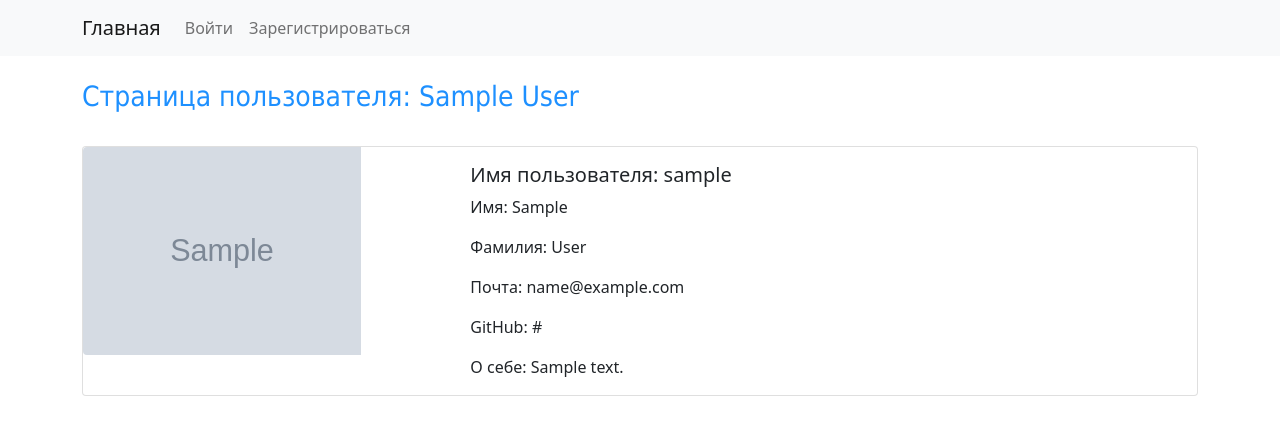
After one commit to samat-sultanov/hw_49, a Django app: page /accounts/1/ in a window 1280 px wide. The commit adds this page. Shown: the top 435 px of the page. Run offline with Django 4.2, Linux system fonts and the light colour scheme; tables that the repository leaves empty hold one stand-in row (values such as "Sample post"); grey boxes marked "Sample" are stand-in pictures; parts of the project's set-up code (start-up, migrations or seed data) failed here and were passed over.

Commit message:
создал представление и шаблон для личной страницы пользователя

```diff
--- /dev/null
+++ b/source/accounts/templates/user_detail.html
@@ -0,0 +1,27 @@
+{% extends 'base.html' %}
+
+{% block title %}Страница Пользователя{% endblock %}
+
+{% block content %}&nbsp;&nbsp;
+    <h3>Страница пользователя: {{ user_obj.get_full_name|default:user_obj.username }}</h3>&nbsp;
+
+    <div class="card mb-3">
+        <div class="row g-0">
+            {% if user_obj.profile.avatar %}
+                <div class="col-md-4">
+                    <img src="{{ user_obj.profile.avatar.url }}" class="img-fluid rounded-start w-75">
+                </div>
+            {% endif %}
+            <div class="col-md-8">
+                <div class="card-body">
+                    <h5 class="card-title">Имя пользователя: {{ user_obj.username }}</h5>
+                    <p class="card-text">Имя: {{ user_obj.first_name }}</p>
+                    <p class="card-text">Фамилия: {{ user_obj.last_name }}</p>
+                    <p class="card-text">Почта: {{ user_obj.email }}</p>
+                    <p class="card-text">GitHub: {{ user_obj.profile.url_github }}</p>
+                    <p class="card-text">О себе: {{ user_obj.profile.about }}</p>
+                </div>
+            </div>
+        </div>
+    </div>
+{% endblock %}
--- a/source/accounts/urls.py
+++ b/source/accounts/urls.py
@@ -1,7 +1,7 @@
 from django.contrib.auth.views import LoginView, LogoutView
 from django.urls import path
 
-from accounts.views import RegisterView
+from accounts.views import RegisterView, UserDetailView
 
 app_name = 'accounts'
 
@@ -9,4 +9,5 @@ urlpatterns = [
     path('login/', LoginView.as_view(template_name='login.html'), name='login'),
     path('logout/', LogoutView.as_view(), name='logout'),
     path('registration/', RegisterView.as_view(), name='registration'),
+    path('<int:pk>/', UserDetailView.as_view(), name='detail'),
 ]
--- a/source/accounts/views.py
+++ b/source/accounts/views.py
@@ -1,19 +1,21 @@
 from django.contrib.auth import login
-from django.contrib.auth.models import User
+from django.contrib.auth import get_user_model
 from django.shortcuts import redirect
 from django.urls import reverse
-from django.views.generic import CreateView
+from django.views.generic import CreateView, DetailView
 
 from accounts.forms import MyUserCreationForm
+from accounts.models import Profile
 
 
 class RegisterView(CreateView):
-    model = User
+    model = get_user_model()
     template_name = 'registration.html'
     form_class = MyUserCreationForm
 
     def form_valid(self, form):
         user = form.save()
+        Profile.objects.create(user=user)
         login(self.request, user)
         return redirect(self.get_success_url())
 
@@ -24,3 +26,15 @@ class RegisterView(CreateView):
         if not next_url:
             next_url = reverse('webapp:index')
         return next_url
+
+
+class UserDetailView(DetailView):
+    model = get_user_model()
+    template_name = 'user_detail.html'
+    context_object_name = 'user_obj'
+
+    def get_context_data(self, **kwargs):
+        print(self.get_object().profile)
+        print(self.get_object().profile.url_github)
+        print(self.get_object().profile.about)
+        return super().get_context_data(**kwargs)
--- a/source/webapp/templates/base.html
+++ b/source/webapp/templates/base.html
@@ -26,10 +26,10 @@
                 {% endblock %}
                 {% if request.user.is_authenticated %}
                     <li class="nav-item">
-                        <a class="nav-link" href="{% url 'accounts:logout' %}?next={{ request.get_full_path }}">Выйти</a>
+                        <p>Привет, <a href="{% url 'accounts:detail' request.user.pk %}">{{ request.user.username }}</a>
                     </li>
                     <li class="nav-item">
-                        <p>Здравствуйте {{ user.username }}</p>
+                        <a class="nav-link" href="{% url 'accounts:logout' %}?next={{ request.get_full_path }}">Выйти</a>
                     </li>
                 {% else %}
                     <li class="nav-item">
```
